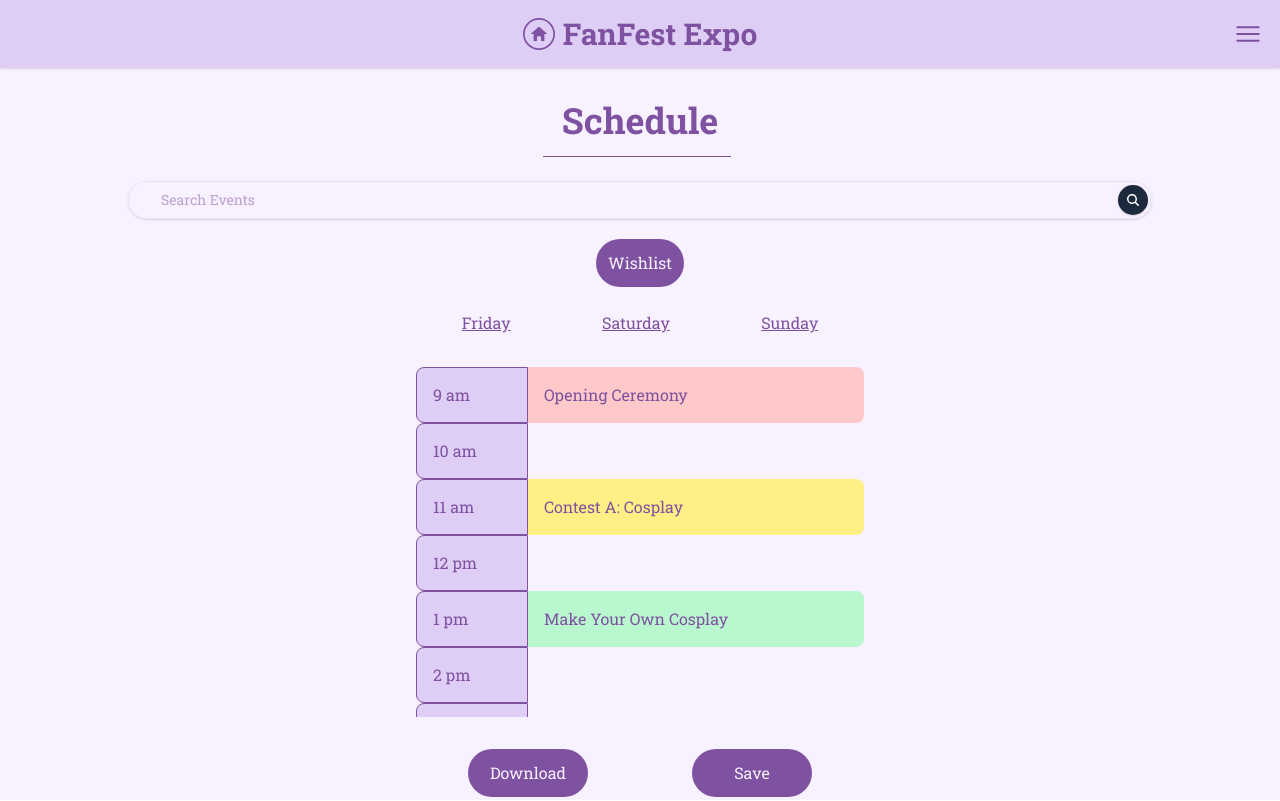
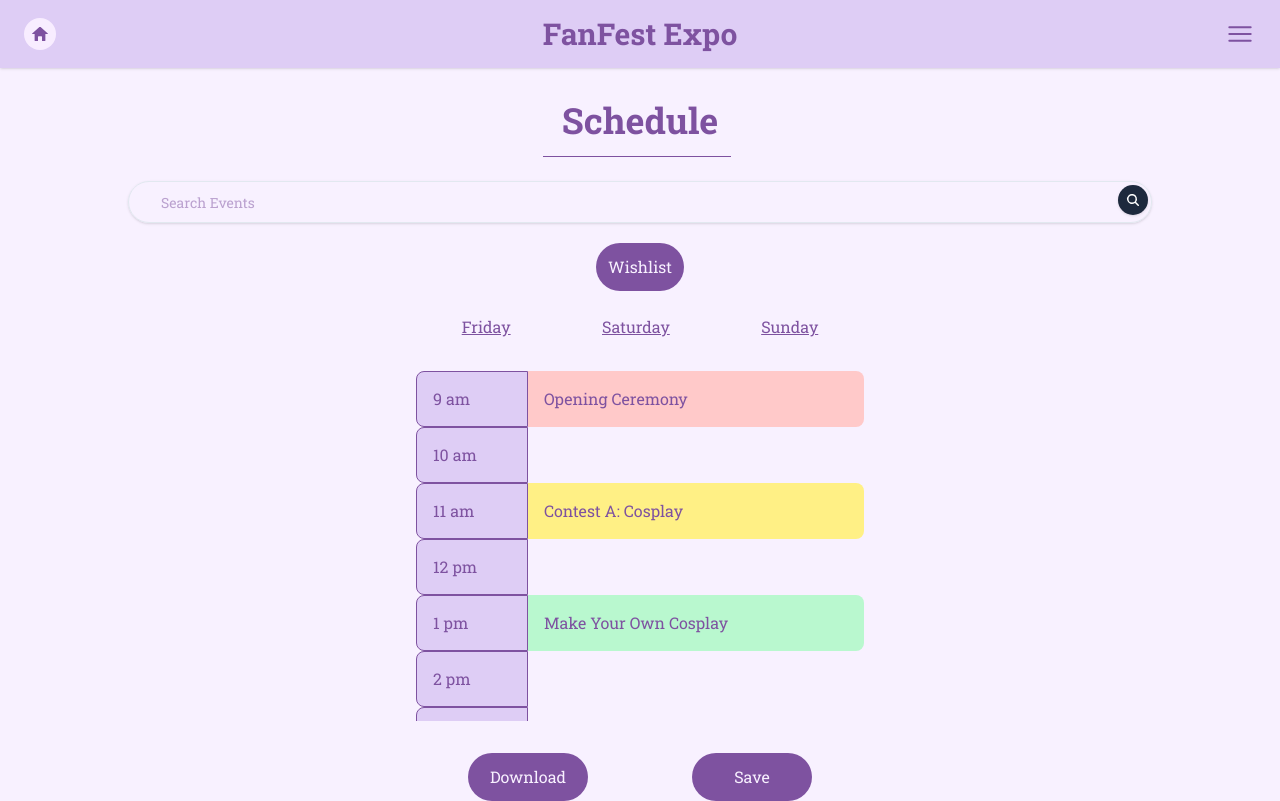
Before and after one commit to code-ongaku/FanFest-Expo, a Next.js app in the folder code/: page /schedule in a window 1280 px wide. Built offline with nearby package versions, Linux system fonts and the light colour scheme.

Commit message:
navbar update 1

```diff
--- a/code/src/components/navbar.js
+++ b/code/src/components/navbar.js
@@ -4,7 +4,6 @@ import Link from "next/link";
 
 import Hamburger from "../../public/hamburger.svg";
 import HomeIcon from "../../public/home-icon.svg";
-import Ellipse from "../../public/circle.svg";
 
 import ConventionLayout from "../../public/ConventionLayout.svg";
 import FindAmenities from "../../public/FindAmenities.svg";
@@ -32,33 +31,34 @@ export default function Navbar() {
   return (
     <div className="w-full relative">
       {/* Navbar container */}
-      <div className="w-full bg-[#DECDF5]  p-4 flex justify-between items-center font-semibold shadow">
-        <div className="w-8 h-8 " />
-
-        {/* Center logo */}
-        <div className="flex items-center justify-center">
-          <div className="relative w-8 h-8 mr-2">
-            <Image
-              src={Ellipse}
-              alt="circle"
-              layout="fill"
-              objectFit="contain"
-            />
+      <div className="w-full bg-[#DECDF5] p-4 flex items-center font-semibold shadow">
+        {/* Left column: Home icon */}
+        <div className="flex-1 flex items-center">
+          <div className="relative w-8 h-8 ml-2 rounded-full bg-[#f8edff]">
             <Image
               src={HomeIcon}
               alt="home"
               layout="fill"
               objectFit="contain"
+              objectPosition="left center"
               className="p-2"
             />
           </div>
-          <h1 className="text-3xl font-bold">FanFest Expo</h1>
         </div>
 
-        {/* Hamburger */}
-        <button onClick={() => setMenuOpen(!menuOpen)} className="w-8 h-8">
-          <Image src={Hamburger} alt="menu" className="h-8 w-8 hover:bg-[#d6c4f0]" />
-        </button>
+        {/* Middle column: Title, centered */}
+        <div className="flex-1 flex justify-center">
+          <h1 className="whitespace-nowrap text-xl md:text-3xl font-bold">
+            FanFest Expo
+          </h1>
+        </div>
+
+        {/* Right column: Hamburger */}
+        <div className="flex-1 flex justify-end">
+          <button onClick={() => setMenuOpen(!menuOpen)} className="w-8 h-8 mr-2">
+            <Image src={Hamburger} alt="menu" className="h-8 w-8 hover:bg-[#d6c4f0]" />
+          </button>
+        </div>
       </div>
 
       {/* Dropdown Menu */}
--- a/code/src/components/titlebar.js
+++ b/code/src/components/titlebar.js
@@ -25,7 +25,10 @@ export default function Titlebar() {
             className="p-2"
           />
         </div>
-        <h1 className="text-3xl font-bold">FanFest Expo</h1>
+          <h1 className="whitespace-nowrap text-xl md:text-3xl font-bold">
+            FanFest Expo
+          </h1>
+
       </div>
     </div>
   );
--- a/code/src/pages/schedule.js
+++ b/code/src/pages/schedule.js
@@ -1,5 +1,5 @@
 import Navbar from "../components/navbar.js";
-import Link from 'next/link'; // Import Link from Next.js
+import Link from 'next/link';
 
 export default function Schedule({}) {
   return (
@@ -14,15 +14,21 @@ export default function Schedule({}) {
       {/* Search bar from material-tailwind */}
       <div className="w-4/5">
         <div className="relative mt-2">
-
           <input
             type="text"
-                className="w-full bg-transparent placeholder: text-sm border border-slate-200 rounded-full pr-12 pl-8 py-2 transition duration-300 ease focus:outline-none focus:border-slate-400 hover:border-slate-300 shadow-sm focus:shadow"
-                placeholder="Search Events" />
-
-                <button className="absolute right-1 top-1 rounded-full bg-slate-800 p-1.5 border border-transparent text-center text-sm text-white transition-all shadow-sm hover:shadow focus:bg-slate-700 focus:shadow-none active:bg-slate-700 hover:bg-slate-700 active:shadow-none disabled:pointer-events-none disabled:opacity-50 disabled:shadow-none" type="button">
+            className="w-full bg-transparent placeholder:text-sm border border-slate-200 rounded-full pr-12 pl-8 py-2 transition duration-300 ease focus:outline-none focus:border-slate-400 hover:border-slate-300 shadow-sm focus:shadow"
+            placeholder="Search Events"
+          />
+          <button
+            className="absolute right-1 top-1 rounded-full bg-slate-800 p-1.5 border border-transparent text-center text-sm text-white transition-all shadow-sm hover:shadow focus:bg-slate-700 focus:shadow-none active:bg-slate-700 hover:bg-slate-700 active:shadow-none disabled:pointer-events-none disabled:opacity-50 disabled:shadow-none"
+            type="button"
+          >
             <svg xmlns="http://www.w3.org/2000/svg" viewBox="0 0 16 16" fill="currentColor" className="w-4 h-4">
-                    <path fill-rule="evenodd" d="M9.965 11.026a5 5 0 1 1 1.06-1.06l2.755 2.754a.75.75 0 1 1-1.06 1.06l-2.755-2.754ZM10.5 7a3.5 3.5 0 1 1-7 0 3.5 3.5 0 0 1 7 0Z" clip-rule="evenodd"></path>
+              <path
+                fillRule="evenodd"
+                d="M9.965 11.026a5 5 0 1 1 1.06-1.06l2.755 2.754a.75.75 0 1 1-1.06 1.06l-2.755-2.754ZM10.5 7a3.5 3.5 0 1 1-7 0 3.5 3.5 0 0 1 7 0Z"
+                clipRule="evenodd"
+              ></path>
             </svg>
           </button>
         </div>
@@ -36,7 +42,6 @@ export default function Schedule({}) {
 
       {/* Categories Section */}
       <div className="mt-3 w-[90%] max-w-md">
-
         {/* Day Filters */}
         <div className="mt-3 flex justify-around">
           <button className="underline">Friday</button>
@@ -44,8 +49,8 @@ export default function Schedule({}) {
           <button className="underline">Sunday</button>
         </div>
 
-        <div className="mt-8 max-h-[350px] overflow-y-auto grid grid-cols-4"> {/* max-h and overflow-y for scrollbar */}
-
+        <div className="mt-8 max-h-[350px] overflow-y-auto grid grid-cols-4">
+          {/* Time Labels */}
           <div className="col-span-1">
             <div className="bg-[#DECDF5] border-1 border-[#7E52A0] rounded-l-lg h-14 pl-4 flex items-center">
               <p>9 am</p>
@@ -73,7 +78,7 @@ export default function Schedule({}) {
           {/* Events List */}
           <div className="col-span-3">
             <Link href="/opening-ceremony" passHref>
-                    <div className="bg-red-200 pl-4 rounded-r-lg cursor-pointer h-14 pl-4 flex items-center">
+              <div className="bg-red-200 pl-4 rounded-r-lg cursor-pointer h-14 flex items-center">
                 <p>Opening Ceremony</p>
               </div>
             </Link>
@@ -86,7 +91,7 @@ export default function Schedule({}) {
             <div className="h-14"></div>
             <Link href="/makeYourOwnCosplay" passHref>
               <div className="bg-green-200 rounded-r-lg cursor-pointer h-14 pl-4 flex items-center">
-                        <p className="align-middle">Make Your Own Cosplay</p>
+                <p>Make Your Own Cosplay</p>
               </div>
             </Link>
             <div className="h-14"></div>
@@ -99,7 +104,8 @@ export default function Schedule({}) {
           </div>
         </div>
       </div>
-        {/* save and download buttons*/}
+
+      {/* Save and download buttons */}
       <div className="mt-3 flex justify-between">
         <div className="text-[#F8F1FF] bg-[#7E52A0] p-3 rounded-full mt-5 mr-13 cursor-pointer w-30 flex items-center justify-center">
           <p>Download</p>
```
Lines whose indentation alone changed are shown as unchanged.
